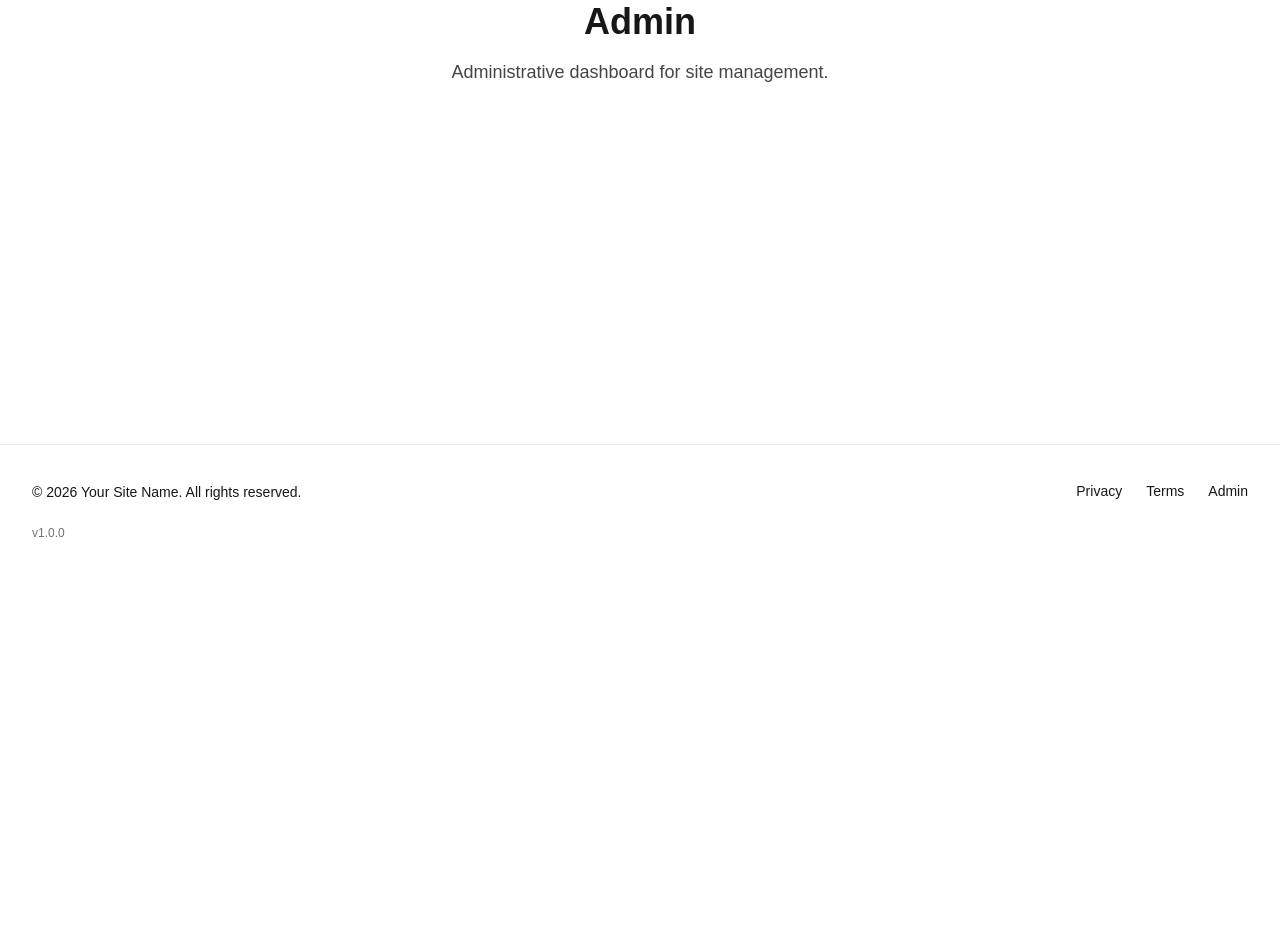
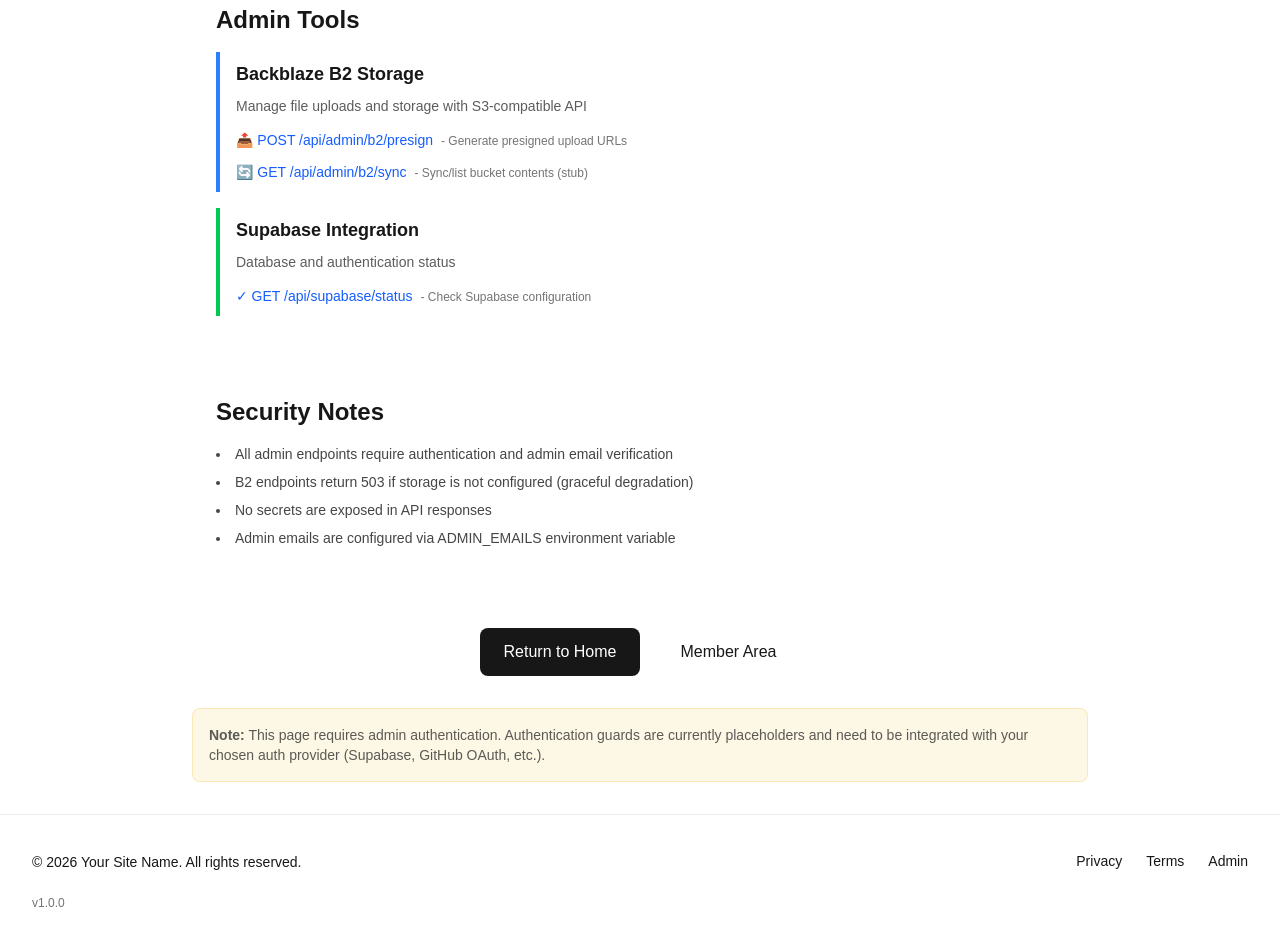
Before and after one commit to wdhunter645/next-starter-template, a Next.js app: page /admin in a window 1280 px wide. Shown: the part 420-1364 px from the top of the page. Before the commit the page ends 994 px from the top, so only its background shows below. Built offline with nearby package versions, Linux system fonts and the light colour scheme.

Commit message:
feat(auth): add member/admin shells with guards and admin tools links
Co-authored-by: wdhunter645 <203789911+wdhunter645@users.noreply.github.com>

```diff
--- a/src/app/admin/page.tsx
+++ b/src/app/admin/page.tsx
@@ -1,13 +1,152 @@
+/**
+ * Admin Dashboard
+ *
+ * This page requires an authenticated admin session.
+ * Access is controlled by checking:
+ * 1. Valid session/authentication
+ * 2. User email is in ADMIN_EMAILS environment variable
+ *
+ * In a production app, this would:
+ * 1. Verify session token from Supabase or OAuth provider
+ * 2. Extract user email from verified session
+ * 3. Check if email is in admin list
+ * 4. Redirect to login or show 403 if not authorized
+ *
+ * TODO: Integrate with authentication system
+ * For now, this is a placeholder showing admin tools and links.
+ */
+
+import Link from 'next/link';
+
 export default function Admin() {
+	// TODO: Replace with actual auth check
+	// const session = await getServerSession();
+	// if (!session) {
+	//   redirect('/auth/login');
+	// }
+	// const adminCheck = await checkAdminAccess(session.user.email);
+	// if (!adminCheck.authorized) {
+	//   return <div>403 Forbidden</div>;
+	// }
+
+	// Placeholder admin email (would come from session in production)
+	const adminEmail = 'admin@example.com';
+
 	return (
 		<div className="min-h-screen flex flex-col items-center justify-center p-8">
 			<div className="max-w-4xl w-full space-y-8">
 				<div className="text-center">
-					<h1 className="text-4xl font-bold mb-4">Admin</h1>
-					<p className="text-lg text-foreground/80">
-						Administrative dashboard for site management.
+					<h1 className="text-4xl font-bold mb-4">Admin Dashboard</h1>
+					<p className="text-lg text-foreground/80 mb-8">
+						Administrative tools and site management.
 					</p>
-					{/* TODO: Add admin authentication and dashboard components */}
+				</div>
+
+				<div className="bg-muted/50 p-6 rounded-lg">
+					<h2 className="text-2xl font-semibold mb-4">Your Admin Account</h2>
+					<div className="space-y-3">
+						<div>
+							<span className="font-semibold">Email:</span>{' '}
+							<span className="text-foreground/80">{adminEmail}</span>
+						</div>
+						<div>
+							<span className="font-semibold">Role:</span>{' '}
+							<span className="text-blue-600 dark:text-blue-400">Administrator</span>
+						</div>
+					</div>
+				</div>
+
+				<div className="bg-muted/50 p-6 rounded-lg">
+					<h2 className="text-2xl font-semibold mb-4">Admin Tools</h2>
+					<div className="space-y-4">
+						<div className="border-l-4 border-blue-500 pl-4 py-2">
+							<h3 className="font-semibold text-lg mb-2">Backblaze B2 Storage</h3>
+							<p className="text-sm text-foreground/70 mb-3">
+								Manage file uploads and storage with S3-compatible API
+							</p>
+							<div className="space-y-2">
+								<div>
+									<a
+										href="/api/admin/b2/presign"
+										target="_blank"
+										rel="noopener noreferrer"
+										className="text-blue-600 dark:text-blue-400 hover:underline text-sm"
+									>
+										📤 POST /api/admin/b2/presign
+									</a>
+									<span className="text-xs text-foreground/60 ml-2">
+										- Generate presigned upload URLs
+									</span>
+								</div>
+								<div>
+									<a
+										href="/api/admin/b2/sync"
+										target="_blank"
+										rel="noopener noreferrer"
+										className="text-blue-600 dark:text-blue-400 hover:underline text-sm"
+									>
+										🔄 GET /api/admin/b2/sync
+									</a>
+									<span className="text-xs text-foreground/60 ml-2">
+										- Sync/list bucket contents (stub)
+									</span>
+								</div>
+							</div>
+						</div>
+
+						<div className="border-l-4 border-green-500 pl-4 py-2">
+							<h3 className="font-semibold text-lg mb-2">Supabase Integration</h3>
+							<p className="text-sm text-foreground/70 mb-3">
+								Database and authentication status
+							</p>
+							<div>
+								<a
+									href="/api/supabase/status"
+									target="_blank"
+									rel="noopener noreferrer"
+									className="text-blue-600 dark:text-blue-400 hover:underline text-sm"
+								>
+									✓ GET /api/supabase/status
+								</a>
+								<span className="text-xs text-foreground/60 ml-2">
+									- Check Supabase configuration
+								</span>
+							</div>
+						</div>
+					</div>
+				</div>
+
+				<div className="bg-muted/50 p-6 rounded-lg">
+					<h2 className="text-2xl font-semibold mb-4">Security Notes</h2>
+					<ul className="list-disc list-inside space-y-2 text-sm text-foreground/80">
+						<li>All admin endpoints require authentication and admin email verification</li>
+						<li>B2 endpoints return 503 if storage is not configured (graceful degradation)</li>
+						<li>No secrets are exposed in API responses</li>
+						<li>Admin emails are configured via ADMIN_EMAILS environment variable</li>
+					</ul>
+				</div>
+
+				<div className="pt-6 space-x-4 text-center">
+					<Link
+						href="/"
+						className="inline-block px-6 py-3 bg-foreground text-background rounded-lg hover:opacity-90 transition-opacity"
+					>
+						Return to Home
+					</Link>
+					<Link
+						href="/member"
+						className="inline-block px-6 py-3 bg-muted text-foreground rounded-lg hover:bg-muted/80 transition-colors"
+					>
+						Member Area
+					</Link>
+				</div>
+
+				<div className="mt-8 p-4 bg-yellow-500/10 border border-yellow-500/20 rounded-lg">
+					<p className="text-sm text-foreground/70">
+						<strong>Note:</strong> This page requires admin authentication.
+						Authentication guards are currently placeholders and need to be integrated
+						with your chosen auth provider (Supabase, GitHub OAuth, etc.).
+					</p>
 				</div>
 			</div>
 		</div>
--- a/src/app/member/page.tsx
+++ b/src/app/member/page.tsx
@@ -1,13 +1,82 @@
+/**
+ * Member Dashboard
+ *
+ * This page requires an authenticated session.
+ * In a production app, this would:
+ * 1. Check for valid session/JWT from Supabase or OAuth provider
+ * 2. Redirect to login if not authenticated
+ * 3. Display user-specific content and actions
+ *
+ * TODO: Integrate with authentication system (Supabase Auth, GitHub OAuth, etc.)
+ * For now, this is a placeholder that shows what a member-only page would contain.
+ */
+
+import Link from 'next/link';
+
 export default function Member() {
+	// TODO: Replace with actual auth check
+	// const session = await getServerSession();
+	// if (!session) {
+	//   redirect('/auth/login');
+	// }
+
+	// Placeholder user data (would come from session in production)
+	const userEmail = 'member@example.com';
+
 	return (
 		<div className="min-h-screen flex flex-col items-center justify-center p-8">
 			<div className="max-w-4xl w-full space-y-8">
 				<div className="text-center">
-					<h1 className="text-4xl font-bold mb-4">Join the Club</h1>
-					<p className="text-lg text-foreground/80">
-						Become a member of the Lou Gehrig Fan Club community.
+					<h1 className="text-4xl font-bold mb-4">Member Dashboard</h1>
+					<p className="text-lg text-foreground/80 mb-8">
+						Welcome to the Lou Gehrig Fan Club member area.
 					</p>
-					{/* TODO: Add membership form and registration logic */}
+				</div>
+
+				<div className="bg-muted/50 p-6 rounded-lg">
+					<h2 className="text-2xl font-semibold mb-4">Your Account</h2>
+					<div className="space-y-3">
+						<div>
+							<span className="font-semibold">Email:</span>{' '}
+							<span className="text-foreground/80">{userEmail}</span>
+						</div>
+						<div>
+							<span className="font-semibold">Membership Status:</span>{' '}
+							<span className="text-green-600 dark:text-green-400">Active</span>
+						</div>
+					</div>
+				</div>
+
+				<div className="bg-muted/50 p-6 rounded-lg">
+					<h2 className="text-2xl font-semibold mb-4">Member Features</h2>
+					<ul className="list-disc list-inside space-y-2 text-foreground/80">
+						<li>Access to exclusive content and archives</li>
+						<li>Member-only events and discussions</li>
+						<li>Early access to announcements</li>
+						<li>Support the Lou Gehrig legacy</li>
+					</ul>
+				</div>
+
+				<div className="pt-6 space-x-4 text-center">
+					<Link
+						href="/"
+						className="inline-block px-6 py-3 bg-foreground text-background rounded-lg hover:opacity-90 transition-opacity"
+					>
+						Return to Home
+					</Link>
+					<button
+						className="inline-block px-6 py-3 bg-red-500/10 text-red-600 dark:text-red-400 rounded-lg hover:bg-red-500/20 transition-colors"
+					>
+						Sign Out
+					</button>
+				</div>
+
+				<div className="mt-8 p-4 bg-yellow-500/10 border border-yellow-500/20 rounded-lg">
+					<p className="text-sm text-foreground/70">
+						<strong>Note:</strong> This page requires authentication.
+						Authentication is currently a placeholder and needs to be integrated
+						with Supabase Auth or another provider.
+					</p>
 				</div>
 			</div>
 		</div>
```
